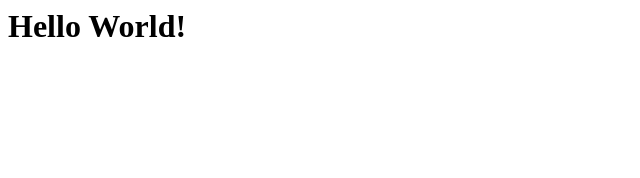
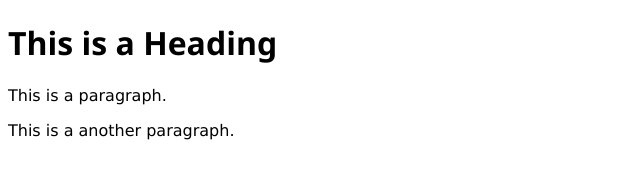
Before and after one commit to bfawcet2/SE3316_Lab1, a plain HTML site: page index.html in a window 1280 px wide. Shown: the whole page, without its empty margins (0-640 px from the left). Drawn offline with Linux system fonts and the light colour scheme.

Commit message:
added html skeleton to index file

```diff
--- a/index.html
+++ b/index.html
@@ -1 +1,21 @@
-<h1>Hello World!</h1>
+<!DOCTYPE html>
+<html lang="en">
+<meta charset="UTF-8">
+<title>Page Title</title>
+<meta name="viewport" content="width=device-width,initial-scale=1">
+<link rel="stylesheet" href="">
+<style>
+html,body {font-family:"Verdana",sans-serif}
+h1,h2,h3,h4,h5,h6 {font-family:"Segoe UI",sans-serif}
+</style>
+<script src=""></script>
+<body>
+
+
+
+<h1>This is a Heading</h1>
+<p>This is a paragraph.</p>
+<p>This is a another paragraph.</p>
+
+</body>
+</html>
```
